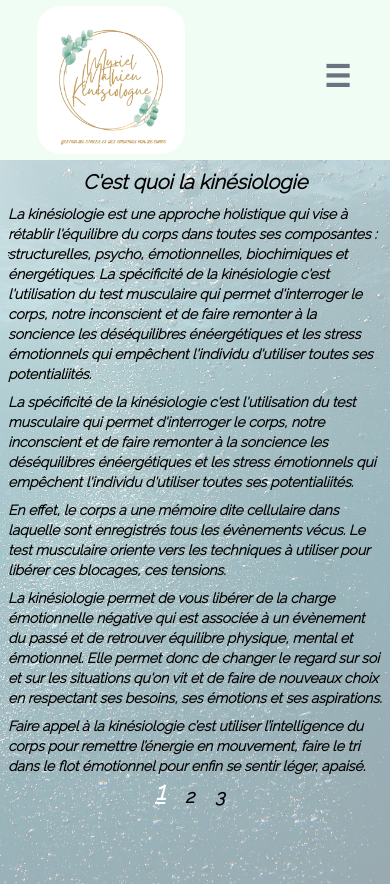
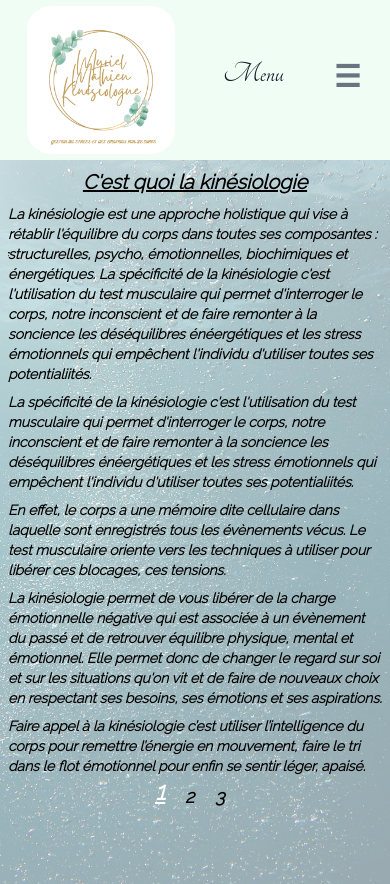
Before and after one commit to YannickMath/kinesiologie, a Next.js app: page /Kinesiologie in a window 390 px wide. Built offline with nearby package versions, Linux system fonts and the light colour scheme.

Commit message:
maj reglages responsivité tablette

```diff
--- a/components/AproposDeMoi.js
+++ b/components/AproposDeMoi.js
@@ -15,7 +15,7 @@ export default function AproposDeMoi({isSmallScreen}) {
       "Mon objectif est d'accompagner les personnes pour qu’elles retrouvent leur chemin de vie de manière paisible, prêtes à faire de nouveaux choix et poser de nouvelles actions pour aller vers la vie qui leur ressemble.",
   };
   return (
-    <div className=" relative flex flex-col md:flex-row h-screen font-raleway">
+    <div className=" min-h-screen relative flex flex-col md:flex-row font-raleway">
       <div className="bg-gray-100 font-bold justify-center mt-40 md:mt-0  space-y-2 md:space-y-4 lg:space-y-5  p-4 w-full md:w-4/5 h-full md:h-auto">
         <p className="font-bold md:ml-80 sm:ml-0 md:mt-32 underline">{apropos.item}</p>
         <p className="md:pt-5">{apropos.item1}</p>
@@ -25,7 +25,7 @@ export default function AproposDeMoi({isSmallScreen}) {
         <p>{apropos.item5}</p>
       </div>
       {!isSmallScreen && (
-        <div className="flex-shrink-0 h-full w-full md:w-1/5 relative">
+        <div className=" w-full md:w-1/5 relative">
           <div className="opacity-70 h-full">
             <Image
               src="/moi.jpg"
--- a/components/Kinesiologie.js
+++ b/components/Kinesiologie.js
@@ -64,7 +64,7 @@ export default function Kinesiologie() {
 
     return (
       <div
-        className=" font-raleway font-semibold italic relative "
+        className=" min-h-screen font-raleway font-semibold italic relative "
         ref={parentRef}
       >
         <div className="flex flex-col justify-center  lg:mt-0 lg:ml-10 ml-2 lg:mr-10 mr-2">
@@ -72,7 +72,7 @@ export default function Kinesiologie() {
           <Slider {...settings}>
             <div className={activeSlide === 0 ? "" : "hidden"}>
               <div className=" text-sm lg:text-base flex flex-col space-y-2 lg:space-y-6 py-10 mt-32 lg:mt-24">
-                <h3 className="text-center bold text-xl ">
+                <h3 className="text-center bold text-xl underline">
                   {" "}
                   C'est quoi la kinésiologie
                 </h3>
@@ -85,7 +85,7 @@ export default function Kinesiologie() {
             </div>
             <div className={activeSlide === 1 ? "" : "hidden"}>
               <div className="h-full flex flex-col justify-center space-y-12 py-10 mt-32">
-                <p className="text-center text-bold text-xl ">{items.item6}</p>
+                <p className="text-center text-bold text-xl underline">{items.item6}</p>
                 <p>
                   <img
                     className="mx-auto opacity-60"
@@ -106,8 +106,8 @@ export default function Kinesiologie() {
             </div>
             <div className={activeSlide === 2 ? "" : "hidden"}>
               <div className="text-sm lg:text-base  flex flex-col justify-center space-y-8 lg:space-y-10 py-10 mt-32 lg:mt-30">
-                <h3 className="text-center bold text-xl ">
-                  {" "}
+                <h3 className="text-center bold text-xl underline ">
+
                   Déroulé d'une séance
                 </h3>
                 <p>{items.item10}</p>
--- a/components/Menu.js
+++ b/components/Menu.js
@@ -17,7 +17,7 @@ export default function Menu({ isSmallScreen }) {
   };
 
   const [menuOpen, setMenuOpen] = useState(false);
-  const [nomPage, setNomPage] = useState("");
+  const [nomPage, setNomPage] = useState("Menu");
 
 
   const toggleMenu = () => {
--- a/components/Reflexologie.js
+++ b/components/Reflexologie.js
@@ -4,7 +4,7 @@ import Image from "next/image";
 export default function Reflexologie({isSmallScreen}) {
   const reflexo = {
     item1:
-      "C’est une technique douce issue de l’ostéopathie, simple et complète, totalement dédiée à l’écoute du corps.",
+      "La réflexologie cranio-sacrée est une technique douce issue de l’ostéopathie, simple et complète, totalement dédiée à l’écoute du corps.",
     item2:
       "Elle permet de réduire, voir de supprimer les douleurs ou les inconforts physiques en fluidifiant les blocages énergétiques dans le corps pour retrouver ou prolonger votre vitalité et votre bien être.",
     item3:
```
